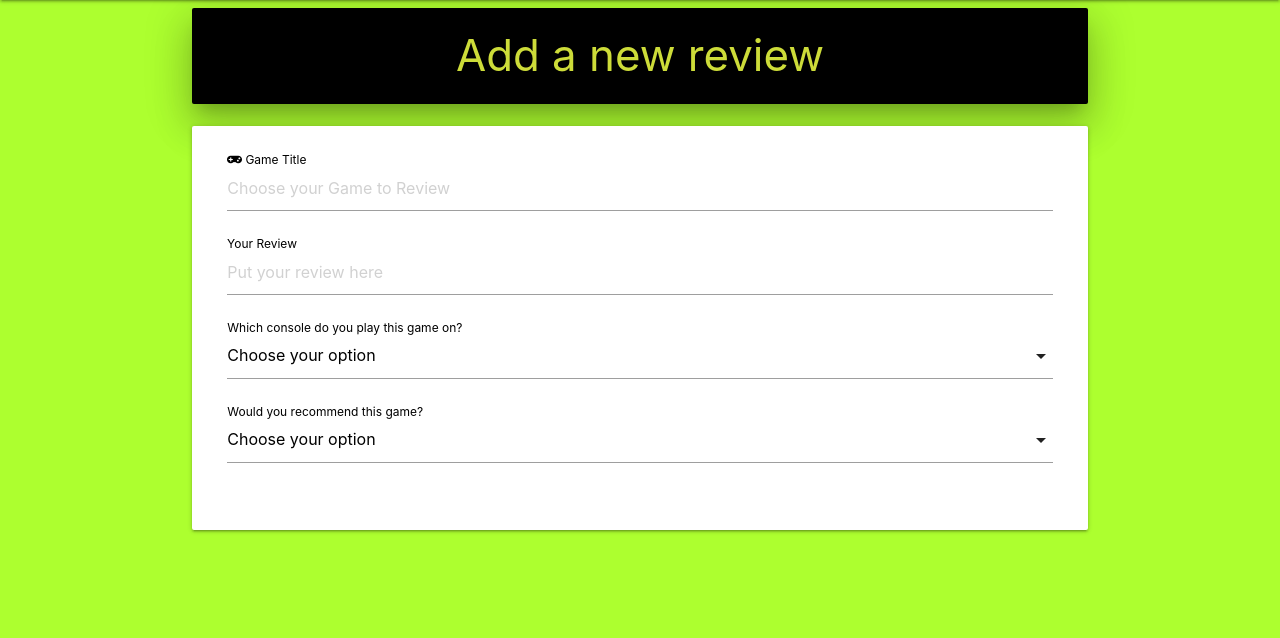
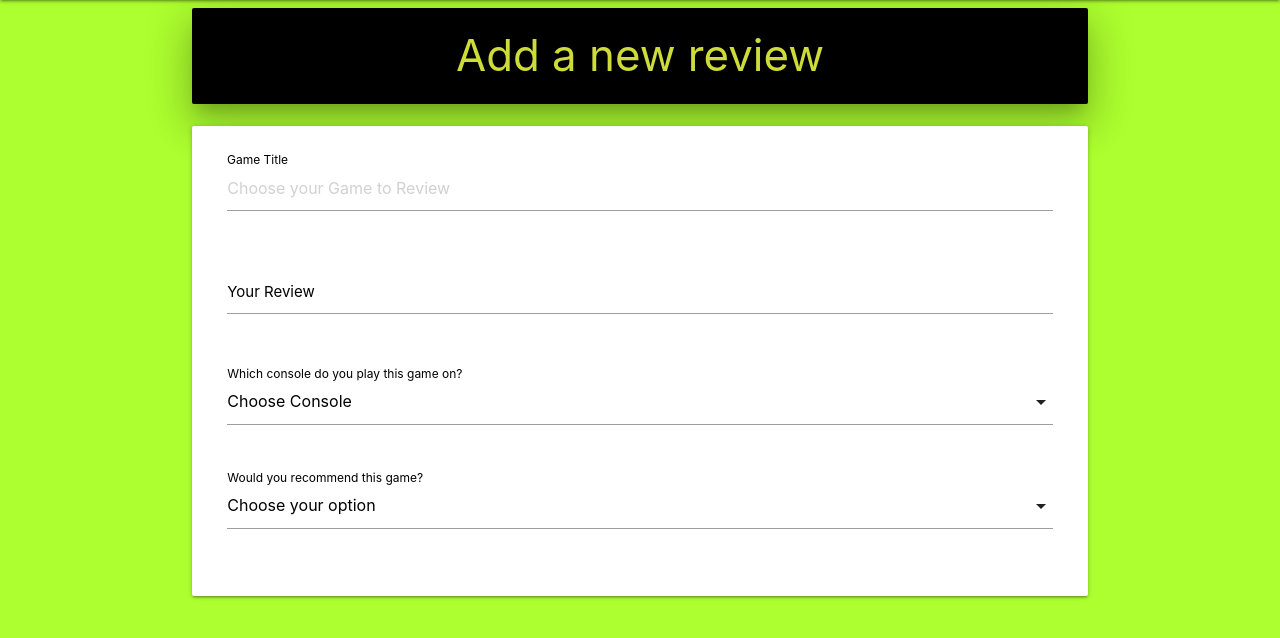
Before and after one commit to Blakeman260/gamerbase, a Flask app: page /add_review in a window 1280 px wide. Shown: the part 64-702 px from the top of the page. Run offline with Flask 2, Linux system fonts and the light colour scheme; a database or web service that is not in the repository returns one stand-in record (values such as "Sample title"); some libraries are stand-ins or nearby versions.

Commit message:
added drop down selections on add_review

```diff
--- a/app.py
+++ b/app.py
@@ -100,7 +100,9 @@ def logout():
 
 @app.route("/add_review")
 def add_review():
-    return render_template("add_review.html")
+    consoles = mongo.db.consoles.find().sort("console_name", 1)
+    recommend = mongo.db.recommend.find().sort("would_recommend", 1)
+    return render_template("add_review.html", consoles=consoles, recommend=recommend)
 
 
 if __name__ == "__main__":
--- a/templates/add_review.html
+++ b/templates/add_review.html
@@ -10,29 +10,36 @@
             <div class="card-content">
                 <div class="row">
                     <div class="input-field col s12">
-                        <input placeholder="Choose your Game to Review" id="game_title" type="text" class="validate" required>
-                        <label for="game_title" class="black-text"><i class="fas fa-gamepad black-text"></i>    Game Title</label>
+                        <input placeholder="Choose your Game to Review" id="game_title" name="game_title"
+                            type="text" class="validate" minlength="2" required>
+                        <label for="game_title" class="black-text">Game Title</label>
                     </div>
+                </div>
+                <div class="row">
                     <div class="input-field col s12">
-                        <input placeholder="Put your review here" id="game_review" type="text" class="validate" required>
+                        <textarea id="game_review" name="game_review" minlength="5" maxlength="300"
+                            class="materialize-textarea" required></textarea>
                         <label for="game_review" class="black-text">Your Review</label>
                     </div>
-                    <div class="input-field col s12" required>
-                        <select>
-                            <option value="" disabled selected>Choose your option</option>
-                            <option value="1">Xbox One</option>
-                            <option value="2">Playstation 4</option>
-                            <option value="3">Nintendo Switch</option>
-                            <option value="4">PC</option>
-                            <option value="5">Other (Please Specify in review)</option>
+                </div>
+                <div class="row">
+                    <div class="input-field col s12">
+                        <select id="console_name" name="console_name" class="validate" required>
+                            <option value="" disabled selected>Choose Console</option>
+                            {% for consoles in consoles %}
+                                <option value="{{ consoles.console_name }}">{{ consoles.console_name }}</option>
+                            {% endfor %}
                         </select>
-                        <label class="black-text">Which console do you play this game on?</label>
+                        <label for="console_name" class="black-text">Which console do you play this game on?</label>
                     </div>
+                </div>
+                <div class="row">
                     <div class="input-field col s12">
                         <select  required>
                             <option value="" disabled selected>Choose your option</option>
-                            <option value="1">YES!</option>
-                            <option value="2">NOPE</option>
+                            {% for recommend in recommend %}
+                                <option value="{{  recommend.would_recommend }}">{{ recommend.would_recommend }}</option>
+                            {% endfor %}
                         </select>
                         <label class="black-text">Would you recommend this game?</label>
                     </div>
```
